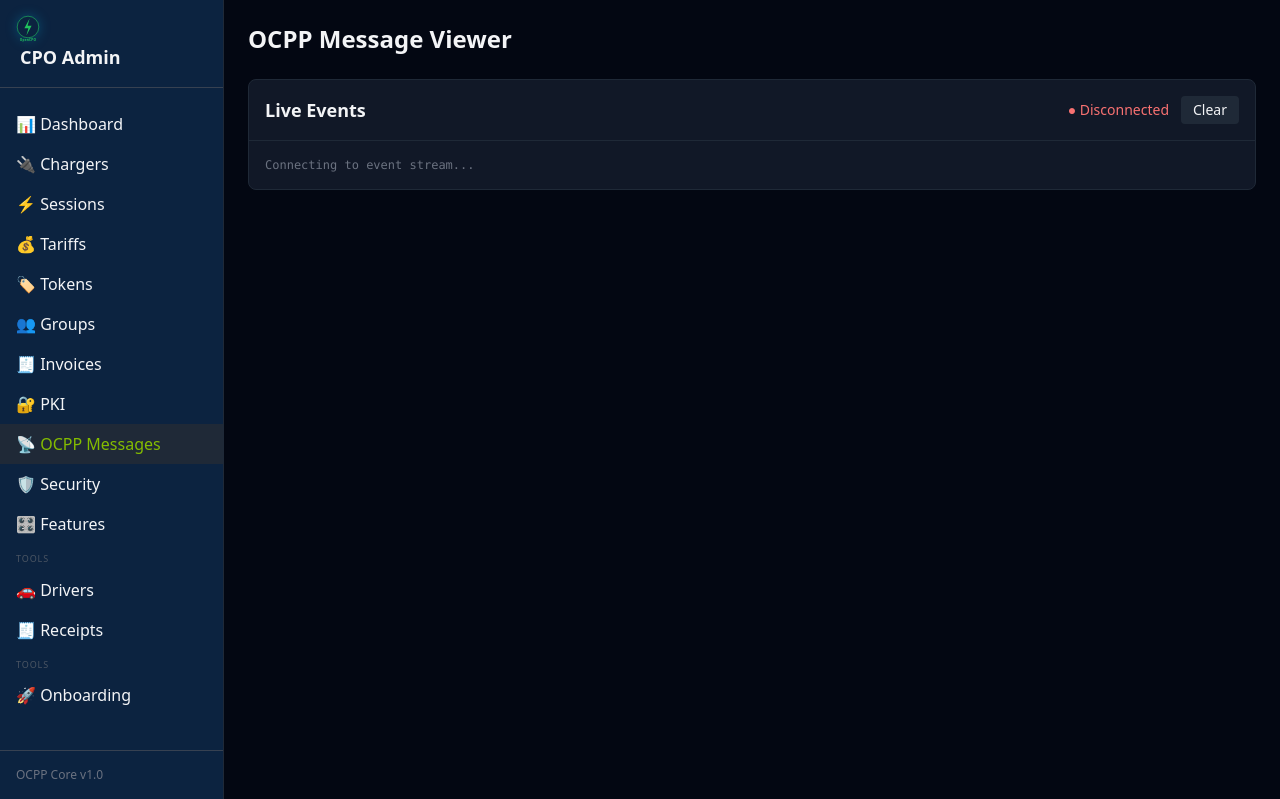
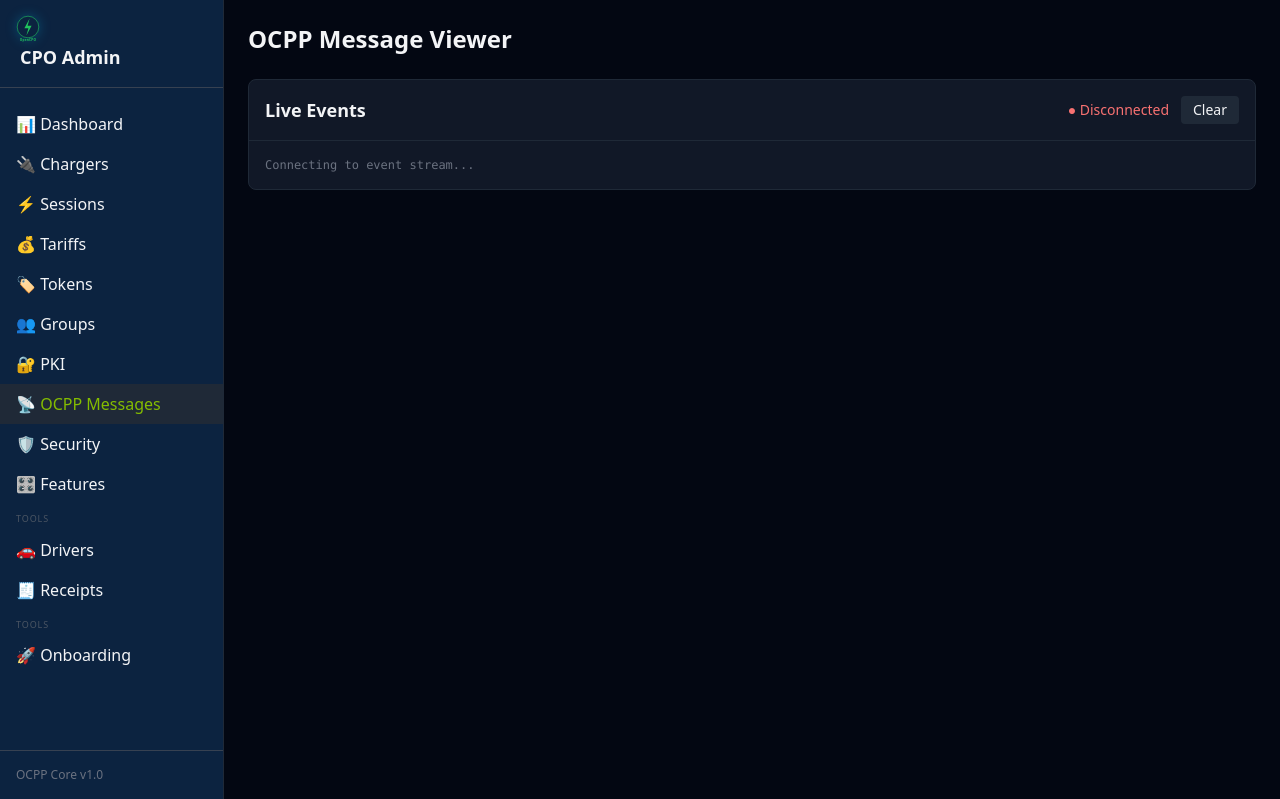
Before and after one commit to opencpo/opencpo-admin, a FastAPI app: page /ocpp in a window 1280 px wide. Shown: the part 40-839 px from the top of the page. Run offline with FastAPI, Linux system fonts and the light colour scheme; parts of the project's set-up code (start-up, migrations or seed data) failed here and were passed over; some libraries are stand-ins or nearby versions.

Commit message:
fix: remove Invoices from nav (billing feature, not in opencpo)

```diff
--- a/templates/base.html
+++ b/templates/base.html
@@ -62,9 +62,6 @@
                 <a href="/groups" class="nav-link block px-4 py-2 hover:bg-gray-800 {% if active == 'groups' %}bg-gray-800 text-brand-green{% endif %}">
                     👥 Groups
                 </a>
-                <a href="/invoices" class="nav-link block px-4 py-2 hover:bg-gray-800 {% if active == 'invoices' %}bg-gray-800 text-brand-green{% endif %}">
-                    🧾 Invoices
-                </a>
                 <a href="/pki" class="nav-link block px-4 py-2 hover:bg-gray-800 {% if active == 'pki' %}bg-gray-800 text-brand-green{% endif %}">
                     🔐 PKI
                 </a>
```
